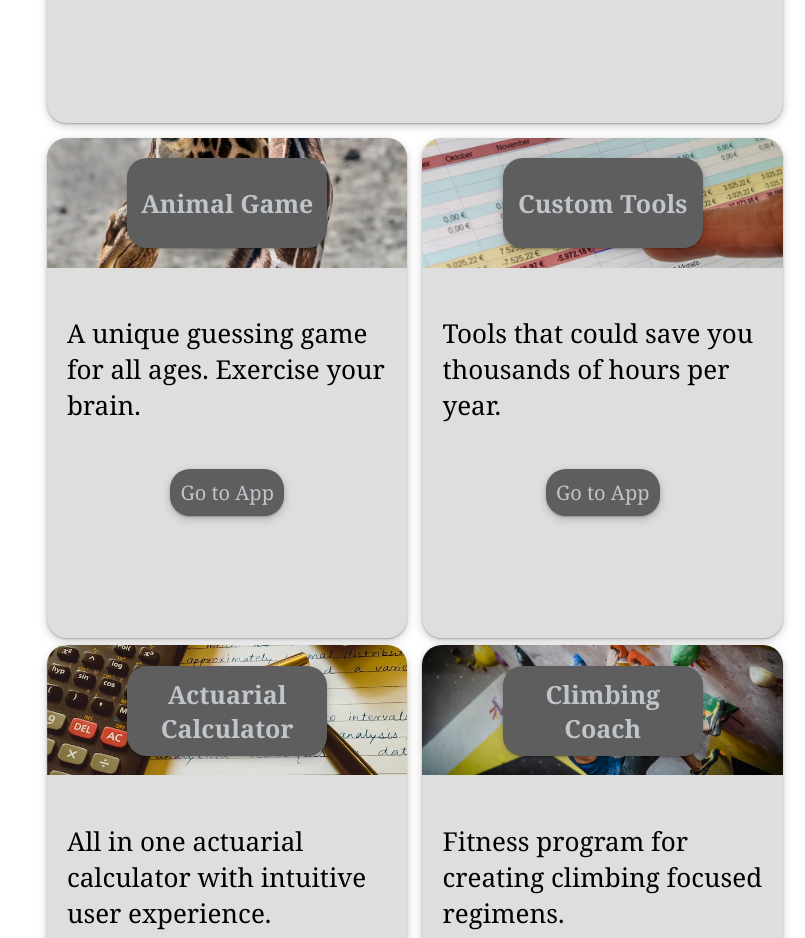
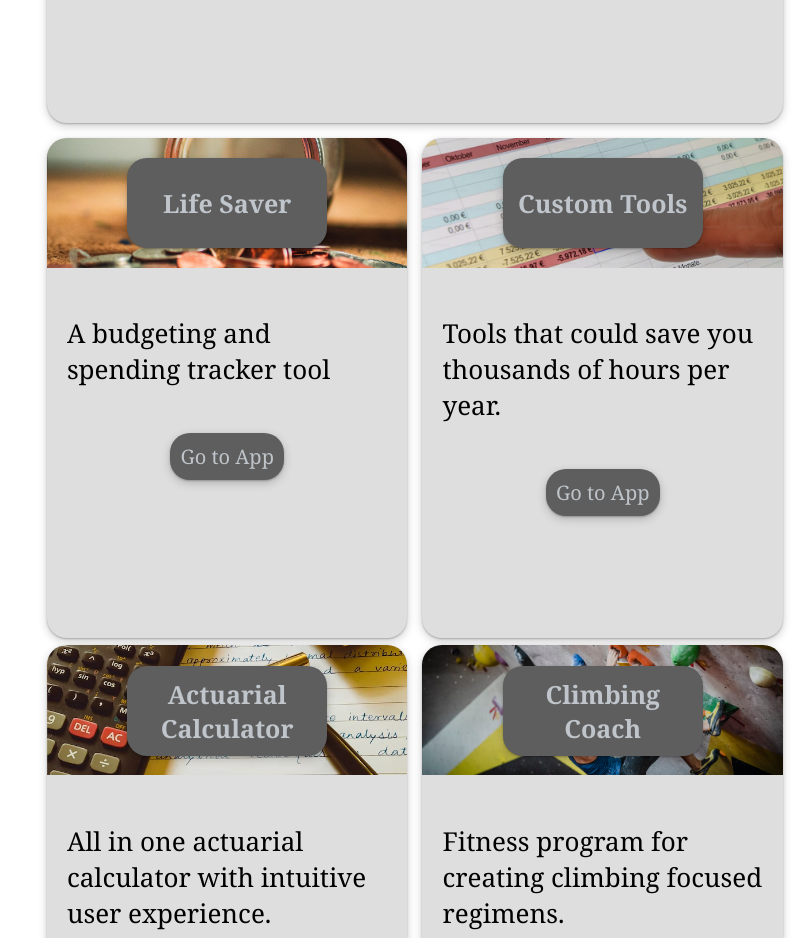
Before and after one commit to leex3683/Michael_Lee_Portfolio, a plain HTML site: page index.html in a window 1280 px wide. Shown: the part 1280-2218 px from the top of the page, without its empty margins (475-1280 px from the left). Drawn offline with Linux system fonts and the light colour scheme.

Commit message:
added card and link to lifesaver app

```diff
--- a/assets/css/style.css
+++ b/assets/css/style.css
@@ -270,8 +270,8 @@ h2 {
 }
 
 /* Card Header Pictures */
-.cardAnimal{
-    background-image: url("../images/Giraffe.avif");
+.cardBudget{
+    background-image: url("../images/Budget.avif");
     background-size: cover;
     background-position: center;
 }
--- a/index.html
+++ b/index.html
@@ -49,10 +49,10 @@
                     <button><a href="https://abigailjoy93.github.io/plant-search-project/">Go to App</a></button>
                 </container>
                 <container class="card">
-                    <h2>Animal Game</h2>
-                    <header class="CardHeaderSm cardAnimal"></header>
-                    <p>A unique guessing game for all ages. Exercise your brain.</p>
-                    <button><a href="./AnimalGame.html">Go to App</a></button>
+                    <h2>Life Saver</h2>
+                    <header class="CardHeaderSm cardBudget"></header>
+                    <p>A budgeting and spending tracker tool</p>
+                    <button><a href="https://lifesaver-473061b66352.herokuapp.com/">Go to App</a></button>
                 </container>
                 <container class="card">
                     <h2>Custom Tools</h2>
```
Also changed, not shown: assets/images/Budget.avif (added).
